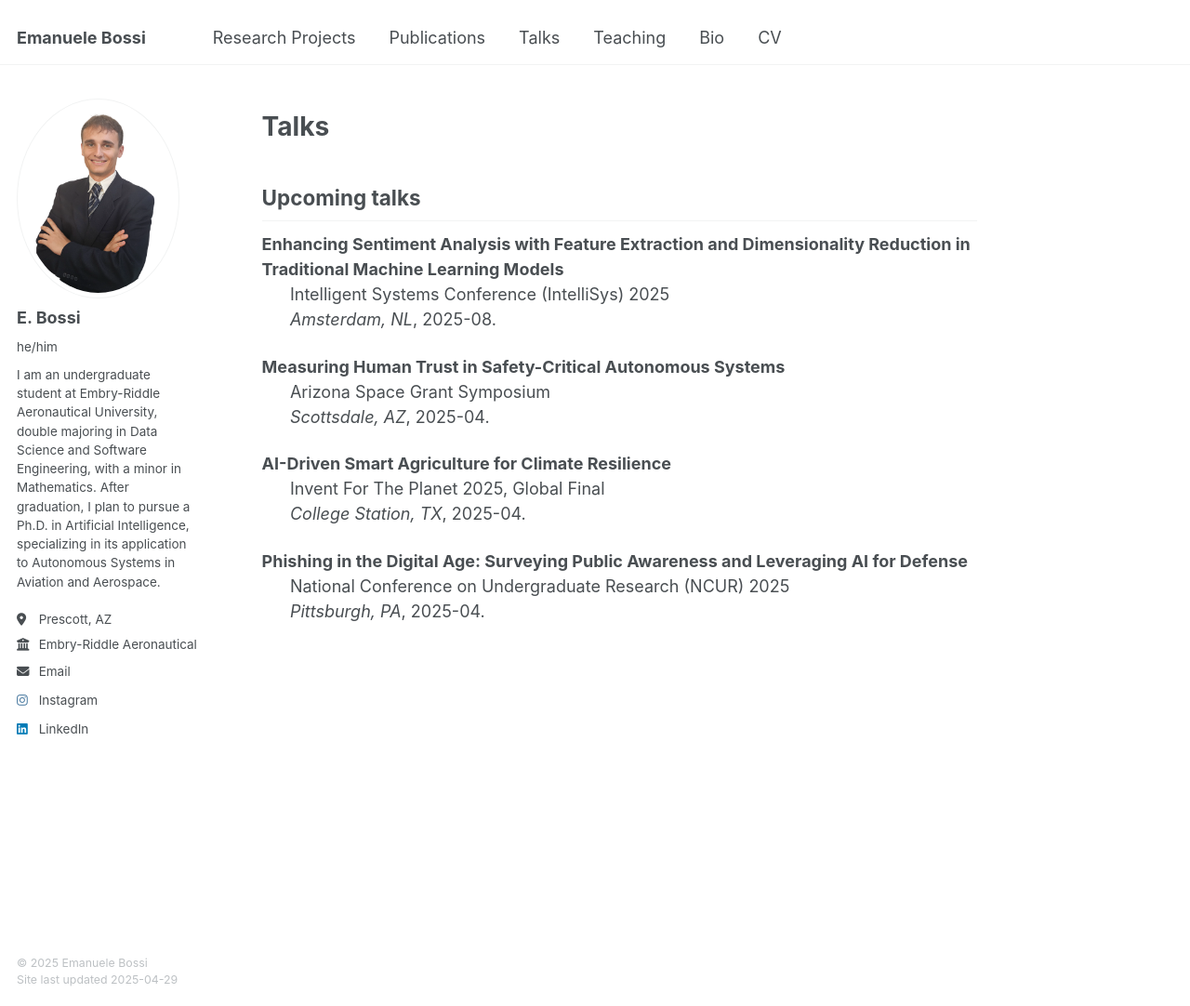
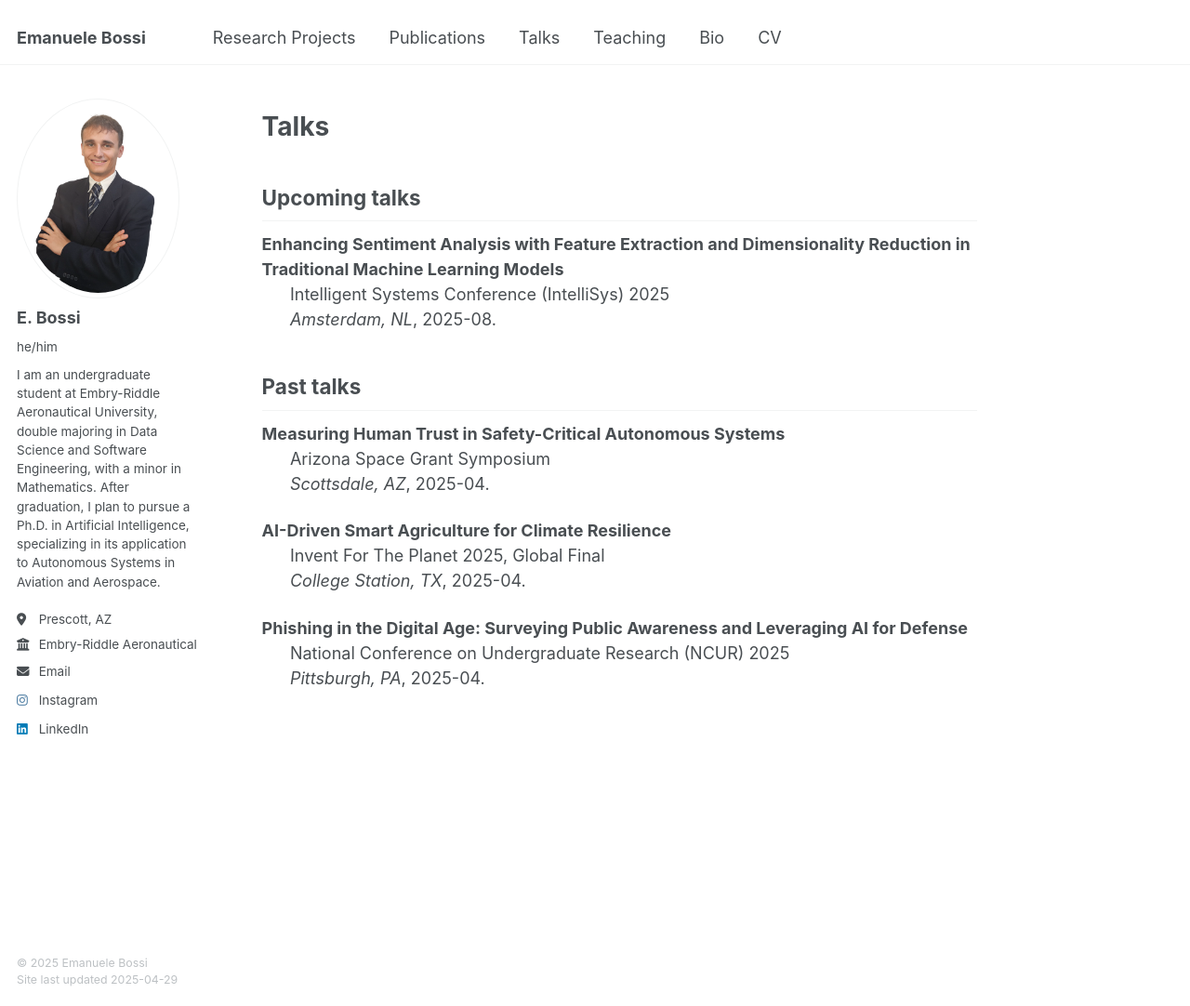
Before and after one commit to bossiemanuele/bossiemanuele.github.io, a Jekyll site: the page built from _pages/talks.md, in a window 1280 px wide and 1082 px high. Shown: the whole window at 93% size. Built offline with Jekyll 4.4.1, drawn with Linux system fonts in a browser that asks for light colours.

Commit message:
Update talks.md

```diff
--- a/_pages/talks.md
+++ b/_pages/talks.md
@@ -16,6 +16,8 @@ redirect_from:
 &nbsp;&nbsp;&nbsp;&nbsp;&nbsp;&nbsp;Intelligent Systems Conference (IntelliSys) 2025 \
 &nbsp;&nbsp;&nbsp;&nbsp;&nbsp;&nbsp;*Amsterdam, NL*, 2025-08.
 
+## Past talks
+
 **Measuring Human Trust in Safety-Critical Autonomous Systems** \
 &nbsp;&nbsp;&nbsp;&nbsp;&nbsp;&nbsp;Arizona Space Grant Symposium \
 &nbsp;&nbsp;&nbsp;&nbsp;&nbsp;&nbsp;*Scottsdale, AZ*, 2025-04.
```
